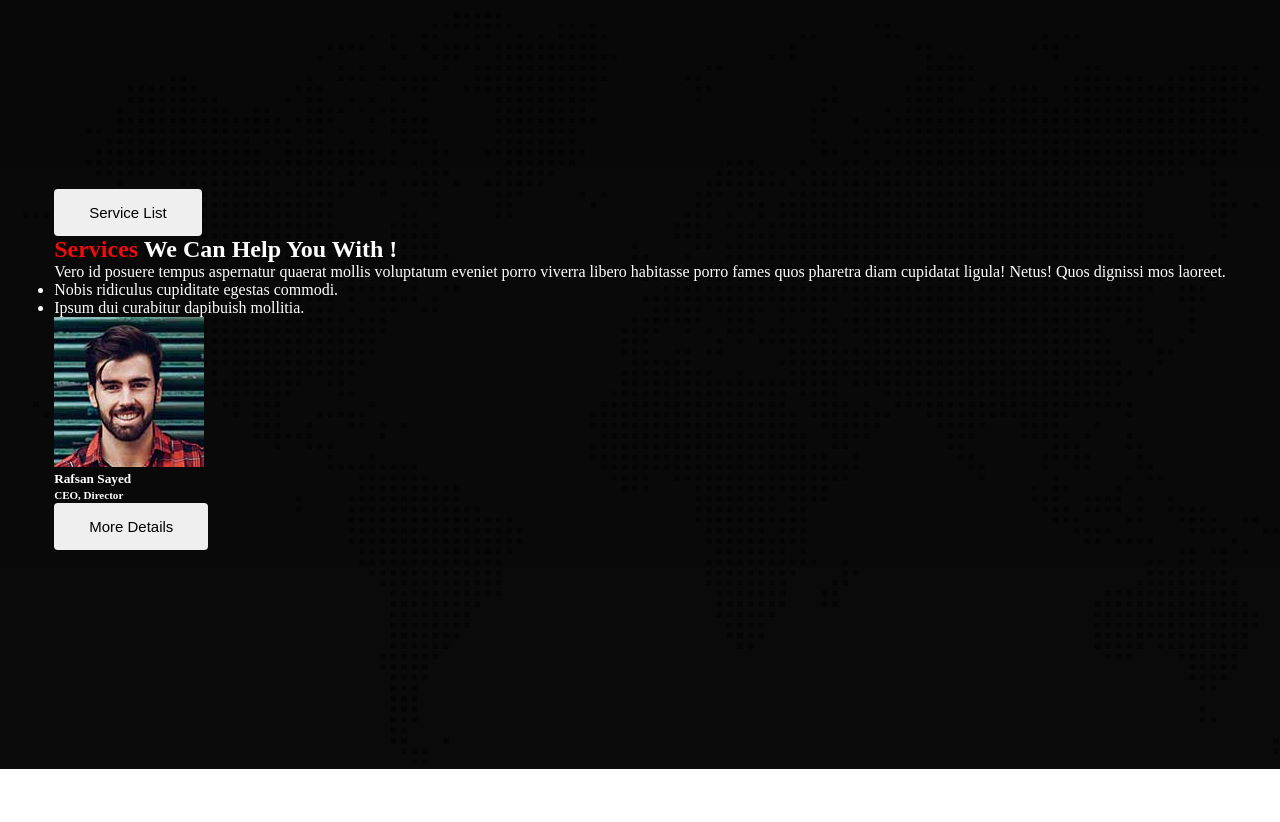
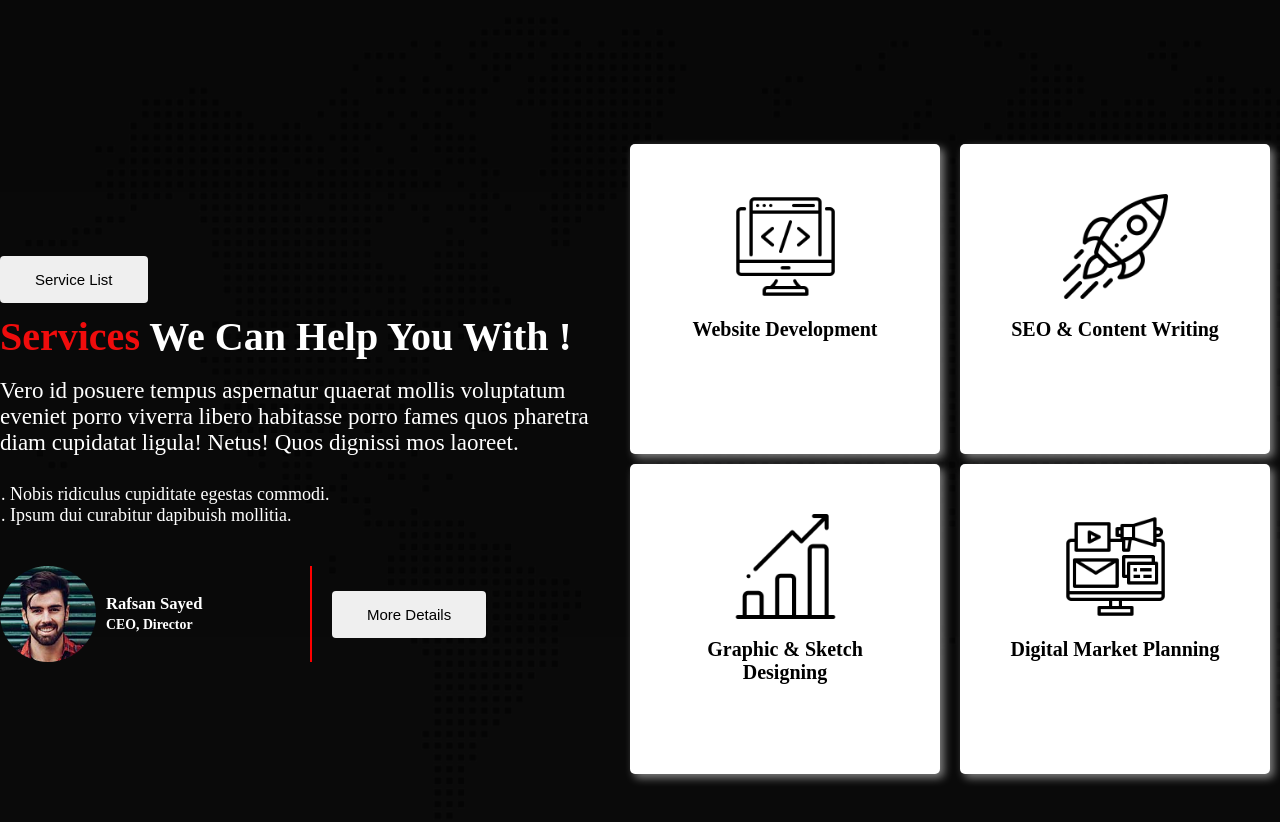
Before and after one commit to sayed132/digital-agency-recap, a plain HTML site: page index.html in a window 1280 px wide. Shown: the part 920-1742 px from the top of the page. Before the commit the page ends 1689 px from the top, so only its background shows below. Drawn offline with Linux system fonts and the light colour scheme.

Commit message:
service section

```diff
--- a/index.html
+++ b/index.html
@@ -28,11 +28,12 @@
     <div class="banner-container">
         <div class="banner-details">
             <h1 class="banner-heading">
-                 <span class="primary">Digital</span> Agency You <br>
+                <span class="primary">Digital</span> Agency You <br>
                 Can Rely Upon !
             </h1>
             <p class="descreption">
-                Hymenaeos! Omnis arcu vitae? Phasellus irure cupidatat incidunt, semper metus, nibh adipisci assumenda odio, quos, senectus vehicula occaecat, officiis malesuada cras.
+                Hymenaeos! Omnis arcu vitae? Phasellus irure cupidatat incidunt, semper metus, nibh adipisci assumenda
+                odio, quos, senectus vehicula occaecat, officiis malesuada cras.
             </p>
             <div class="banner-btn">
                 <button class="primary-btn btn">DISCOVER ME</button>
@@ -45,28 +46,53 @@
         <div class="service-left-container">
             <div class="service-description">
                 <button class="btn">Service List</button>
-                <h2><span class="primary">Services</span> We Can Help You With !</h2>
-                <p>
-                    Vero id posuere tempus aspernatur quaerat mollis voluptatum eveniet porro viverra libero habitasse porro fames quos pharetra diam cupidatat ligula! Netus! Quos dignissi mos laoreet.
+                <h2 class="service-heading"><span class="primary">Services</span> We Can Help You With !</h2>
+                <p class="service-desc">
+                    Vero id posuere tempus aspernatur quaerat mollis voluptatum eveniet porro viverra libero habitasse
+                    porro fames quos pharetra diam cupidatat ligula! Netus! Quos dignissi mos laoreet.
                 </p>
-                <ul>
+                <ol class="service-ol">
                     <li class="">Nobis ridiculus cupiditate egestas commodi.</li>
                     <li class="">Ipsum dui curabitur dapibuish mollitia.</li>
-                </ul>
+                </ol>
                 <div class="author-section">
-                    <div>
+                    <div class="author-desc">
                         <img src="./asset/image/author.jpg" alt="">
-                        <div>
+                        <div class="author-details">
                             <h5>Rafsan Sayed <br> <small>CEO, Director</small></h5>
                         </div>
                     </div>
                     <div>
-                        <button class="btn">More Details</button>
+                        <button class="btn more-details">More Details</button>
                     </div>
                 </div>
             </div>
         </div>
-        <div class="service-right-container"></div>
+        <div class="service-right-container">
+            <div class="service-up">
+                <div class="service-items">
+                    <img src="./asset/icons/coding.png" alt="" class="service-img">
+                    <h4 class="service-img-desc">Website Development</h4>
+                </div>
+                <div class="service-items">
+                    <img src="./asset/icons/bar-chart.png" alt="" class="service-img">
+                    <h4 class="service-img-desc">Graphic & Sketch Designing</h4>
+                </div>
+            </div>
+            <div class="service-down">
+                <div class="service-items">
+                    <img src="./asset/icons/startup.png" alt="" class="service-img">
+                    <h4 class="service-img-desc">SEO & Content Writing</h4>
+                </div>
+                <div class="service-items">
+                    <img src="./asset/icons/digital-marketing.png" alt="" class="service-img">
+                    <h4 class="service-img-desc">Digital Market Planning</h4>
+                </div>
+            </div>
+        </div>
+        <!-- <div class="services">
+
+        </div> -->
     </div>
 </body>
 </html>
--- a/styles.css
+++ b/styles.css
@@ -96,8 +96,70 @@
     background-blend-mode: overlay;
     background-repeat: no-repeat;
     background-size: cover;
+    color: white;
+
+    padding-top: 90px;
     display: flex;
-    justify-content: center;
     align-items: center;
-    color: white;
 }
+
+.service-heading{
+    font-size: 40px;
+    margin-top: 10px;
+}
+.service-desc{
+    font-size: 23px;
+    margin-top: 18px;
+}
+.service-ol{
+    margin: 28px 0px 40px 10px;
+
+}
+.service-ol li{
+    font-size: 18px;
+}
+.author-section{
+    display: flex;
+    justify-content: start;
+    align-items: center;
+}
+.author-desc{
+    display: flex;
+    align-items: center;
+    width: 50%;
+    margin-right: 20px;
+    border-right: 2px solid red !important;
+}
+.author-section div img{
+    border-radius: 100%;
+    width: 96px;
+    height: 96px;
+    margin-right: 10px ;
+
+}
+.author-details{
+    font-size: 20px;
+}
+
+.service-items{
+    padding: 50px;
+    background-color: white;
+    box-shadow: 4px 4px 8px gray;
+    width: 210px;
+    height: 210px;
+    color: black;
+    border-radius: 5px;
+    text-align: center;
+    margin: 10px;
+}
+.service-img{
+    width: 50%;
+}
+.service-img-desc{
+    font-size: 20px;
+    margin-top: 15px;
+}
+.service-right-container{
+
+    display: flex;
+}
```
